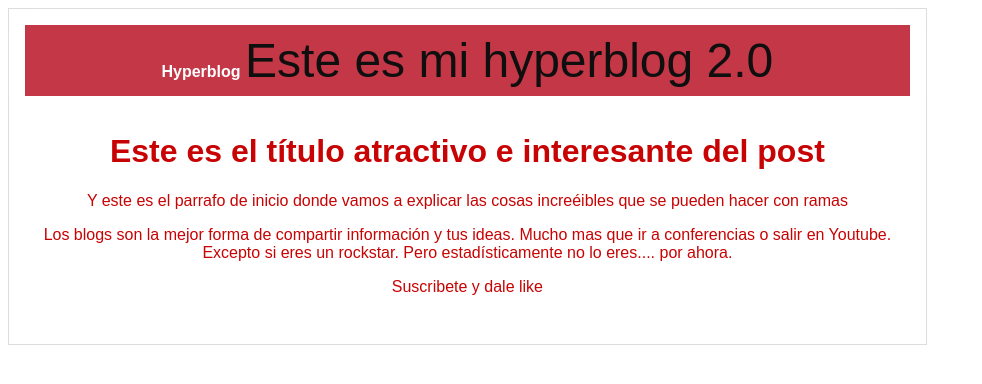
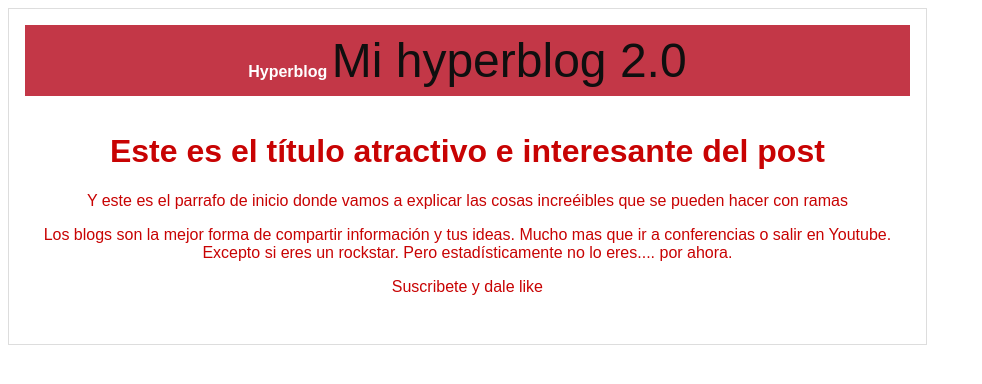
Before and after one commit to BelEST/hyperblog-2, a plain HTML site: page blogpost.html in a window 1280 px wide. Shown: the whole page, without its empty margins (0-982 px from the left). Drawn offline with Linux system fonts and the light colour scheme.

Commit message:
cambio en el titulo

```diff
--- a/blogpost.html
+++ b/blogpost.html
@@ -8,7 +8,7 @@
         <div id="container">
             <div id="cabecera">
                 Hyperblog
-                <span id="tagline">Este es mi hyperblog 2.0</span>
+                <span id="tagline">Mi hyperblog 2.0</span>
             </div>
             <div id="post">
                 <h1>Este es el título atractivo e interesante del post</h1>
```
